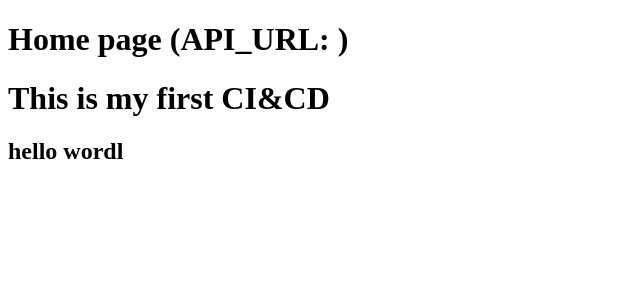
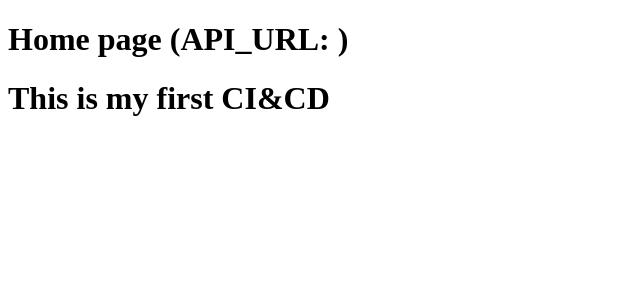
Before and after one commit to Bipin210/node, a Next.js app: page / in a window 1280 px wide. Shown: the top 300 px of the page, without its empty margins (0-640 px from the left). Built offline with nearby package versions, Linux system fonts and the light colour scheme.

Commit message:
Update index.js

```diff
--- a/pages/index.js
+++ b/pages/index.js
@@ -8,6 +8,6 @@ export default () => (
   <div>
     <h1>Home page (API_URL: {API_URL})</h1>
 <h1> This is my first CI&CD </h1>
-<h2> hello wordl </h2>
+
   </div>
 );
```
